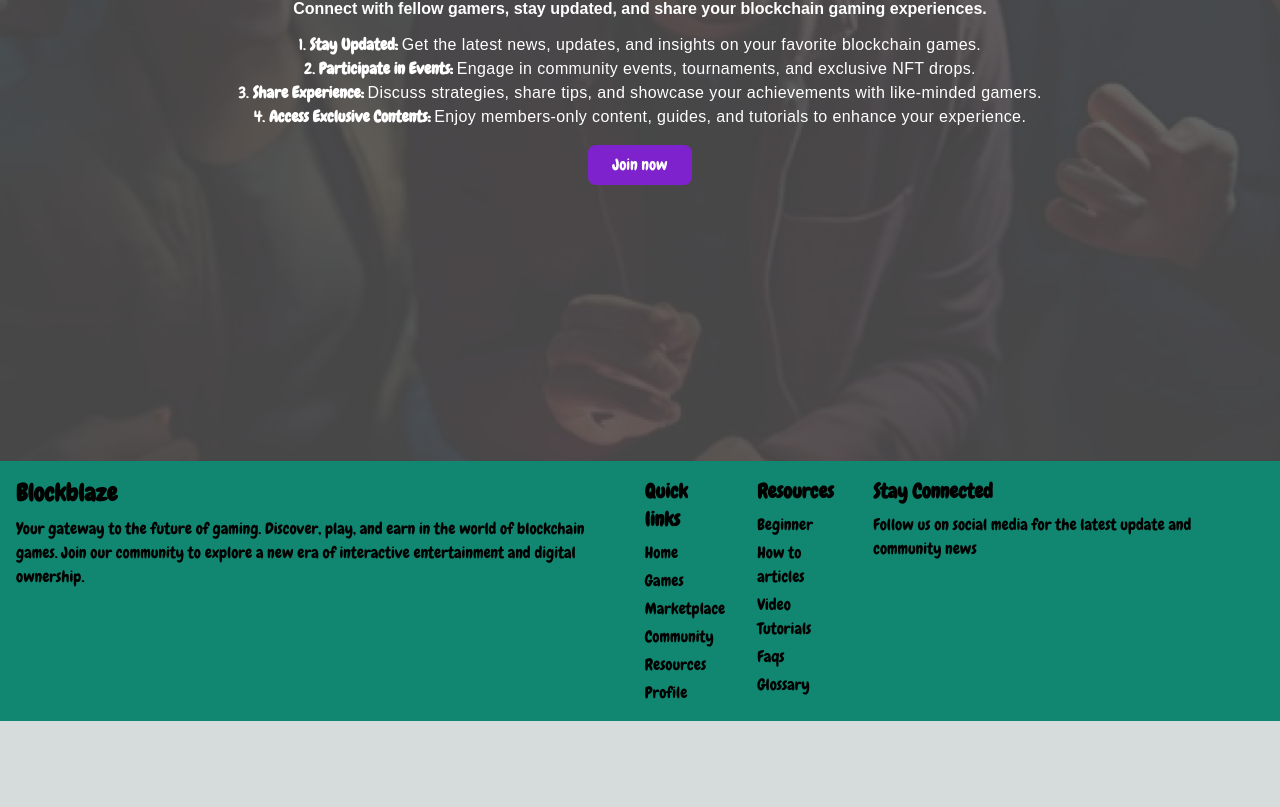
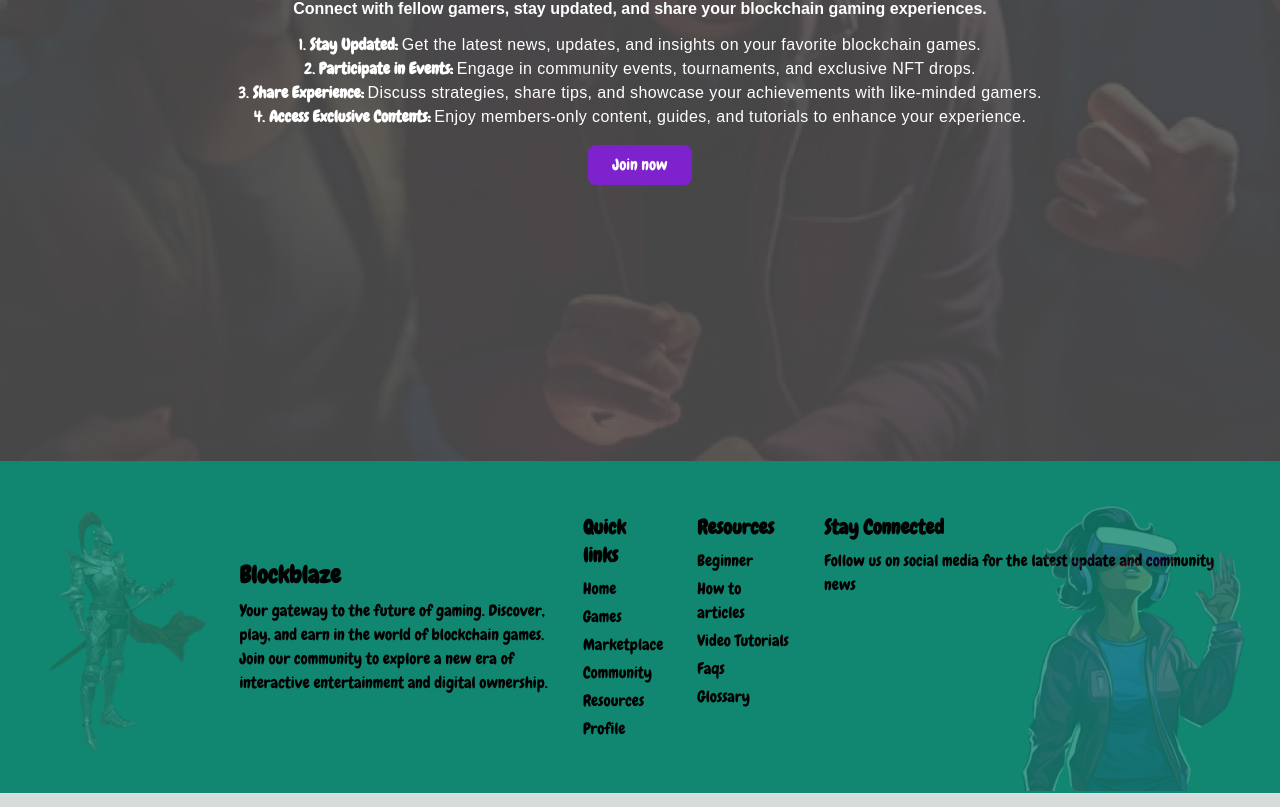
Before and after one commit to Saber1Y/Blockblaze, a Next.js app: page / in a window 1280 px wide. Shown: the part 4201-5008 px from the top of the page. Before the commit the page ends 4922 px from the top, so only its background shows below. Built offline with nearby package versions, Linux system fonts and the light colour scheme.

Commit message:
UPDATE: FOOTER

```diff
--- a/src/app/Footer.js
+++ b/src/app/Footer.js
@@ -1,14 +1,22 @@
 import React from 'react'
 import data from '../utils/data.json';
+import girl from "../../public/images/girl.png";
+import knight from "../../public/images/Knight.png";
+import Image from 'next/image';
+
+
 
 const Footer = () => {
     return (
-        <footer className='bg-primary flex flex-col md:flex-row p-4'>
+        <footer className='bg-primary relative content-center flex items-center flex-col md:flex-row p-4'>
+            <div className=''>
+                <Image src={knight} width={400} height={250} alt='knight' />
+            </div>
             <div className='mb-4 md:mb-0'>
                 <h1 className='text-2xl font-bold'>Blockblaze</h1>
-                <p className='mt-2'>Your gateway to the future of gaming. Discover, play, and earn in the world of blockchain games. Join our community to explore a new era of interactive entertainment and digital ownership.</p>
+                <p className='mt-2'>Your gateway to the future of gaming. Discover,<br /> play, and earn in the world of blockchain games.<br /> Join our community to explore a new era of interactive entertainment and digital ownership.</p>
             </div>
-            <div className='flex flex-col md:flex-row justify-between w-full'>
+            <div className='flex flex-col md:flex-row justify-between w-full my-9'>
                 {data.footerLinks.map((link, index) => (
                     <div key={index} className='mb-4 md:mb-0 md:mx-4'>
                         <h3 className='text-xl font-semibold'>{link.title}</h3>
@@ -20,6 +28,9 @@ const Footer = () => {
                     </div>
                 ))}
             </div>
+            <div className='absolute bottom-[-5] right-0 p-4'>
+                <Image src={girl} width={300} height={300} alt='Girl image' />
+            </div>
         </footer>
     )
 }
```
Also changed, not shown: public/images/knight.png (added).
